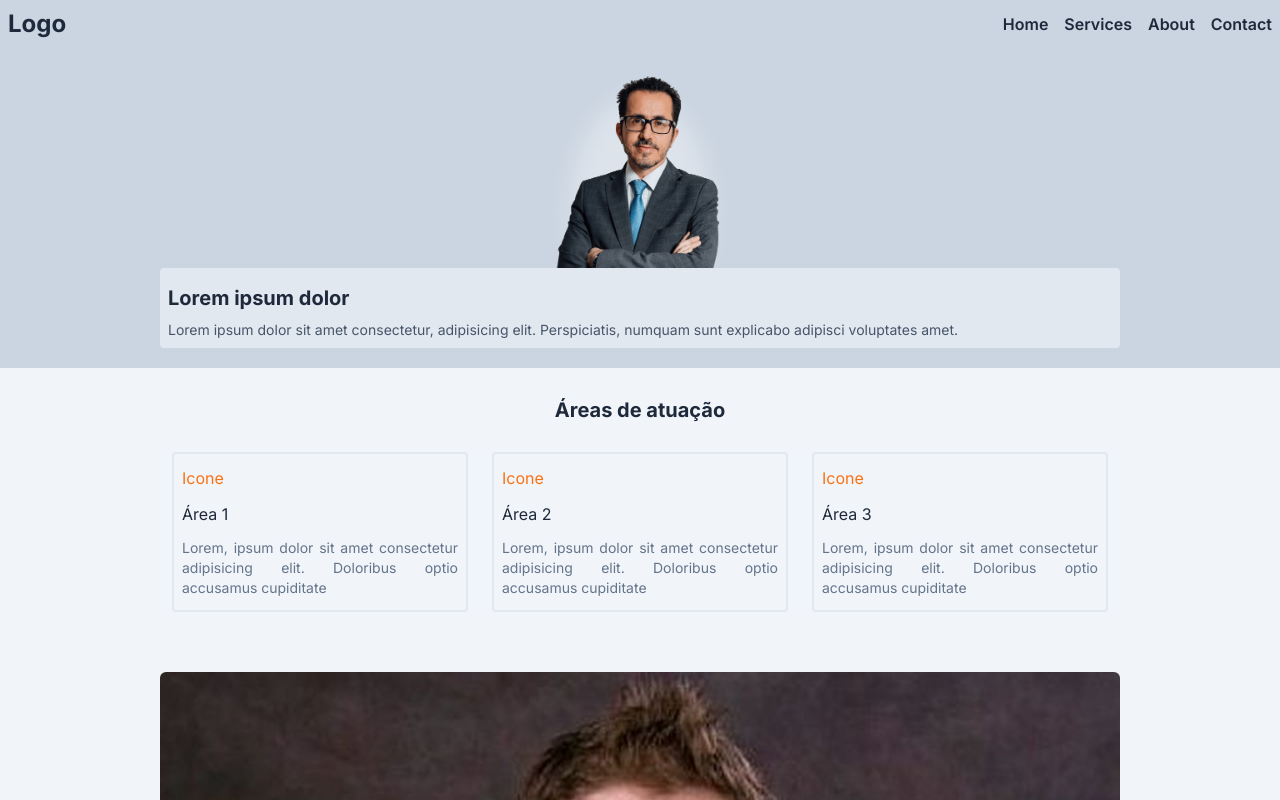
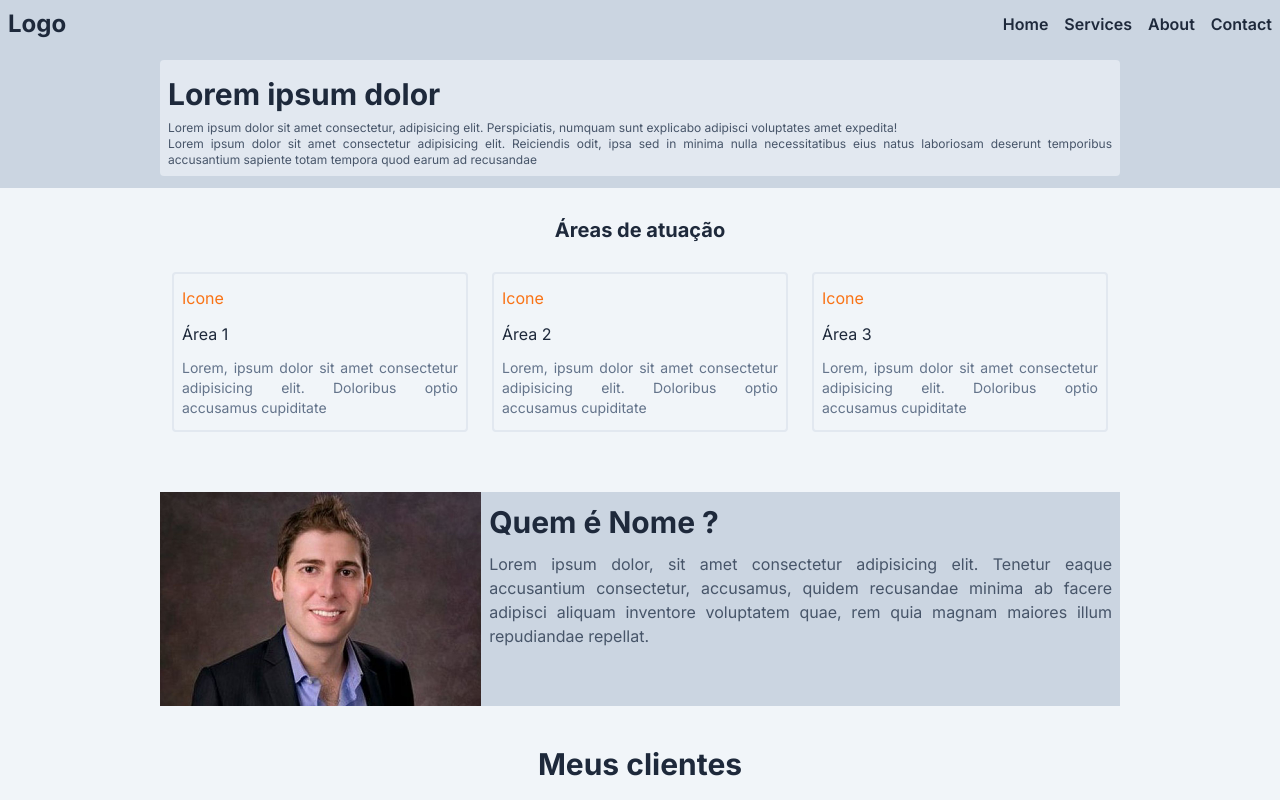
Before and after one commit to Luanzim1327/landing-page-lawyer, a Next.js app: page / in a window 1280 px wide. Shown: the top 800 px of the page. Built offline with nearby package versions, Linux system fonts and the light colour scheme.

Commit message:
AreaAtuacao/Comentarios:Checked

```diff
--- a/src/components/Header.jsx
+++ b/src/components/Header.jsx
@@ -10,38 +10,46 @@ export default function Header () {
     // const [menu , setMenu] = useState(0);
 
     let itemsList = ["Home" , "Services" , "About" , "Contact"];
-
+    // bg-slate-300
+    // bg-[url('https://i.pinimg.com/564x/83/12/bc/8312bc853dbf3af9e366cd7646b98a33.jpg')]
     return (
-        <header className="bg-slate-300">
+        <header className="relative bg-slate-300">
             <nav className="md:flex md:justify-between items-center text-slate-800">
-                <div className="flex justify-between items-center px-2">
+                <div className="bg-transparent flex justify-between items-center px-2">
                     <h2 className="font-bold text-2xl">Logo</h2>
                     <img className="md:hidden py-2" width={30} name="menu" src={"https://cdn.icon-icons.com/icons2/934/PNG/512/menu-button_icon-icons.com_72989.png"} alt="icon" />
                 </div>
-                <ul className="md:bg-transparent md:items-center flex flex-col text-center md:flex-row bg-slate-200">
+                <ul className=" md:bg-transparent md:items-center flex flex-col text-center md:flex-row bg-slate-200">
                     <ListItem items={itemsList}/>
                 </ul>
             </nav>
             <div className="
                 flex flex-col
+                md:flex md:flex-row
                 justify-center
                 w-3/4
                 mx-auto
                 py-5
+                md:py-0
             ">
-                <div className="flex justify-center">
-                    <Image src={AdvogadoFoto} width={200} alt="advogado"/>
+                <div className=" flex justify-center">
+                    <Image className="md:hidden" src={AdvogadoFoto} width={200} alt="advogado"/>
                 </div>
                 <div className="
                     flex flex-col
                     justify-center
+                    md:justify-start
+                    md:my-3
                   bg-slate-200
                     p-2
                     rounded
+
                   ">
-                    <h2 className="py-2 text-xl font-bold text-slate-800">Lorem ipsum dolor</h2>
-                    <p className="text-justify text-sm text-slate-600">Lorem ipsum dolor sit amet consectetur, adipisicing elit. Perspiciatis, numquam sunt explicabo adipisci voluptates amet.
+                    <h2 className="py-2 text-xl md:text-3xl font-bold text-slate-800">Lorem ipsum dolor</h2>
+                    <p className="text-justify text-sm md:text-xs text-slate-600">Lorem ipsum dolor sit amet consectetur, adipisicing elit. Perspiciatis, numquam sunt explicabo adipisci voluptates amet expedita!
                     </p>
+                    <p className="text-justify text-sm md:text-xs text-slate-600">Lorem ipsum dolor sit amet consectetur adipisicing elit. Reiciendis odit, ipsa sed in minima nulla necessitatibus eius natus laboriosam deserunt temporibus accusantium sapiente totam tempora quod earum ad recusandae</p>
+
                 </div>
             </div>
         </header>
--- a/src/components/Sobre.jsx
+++ b/src/components/Sobre.jsx
@@ -3,15 +3,16 @@ import SobreImagem from "../../public/sobre.jpeg"
 
 export default function Sobre () {
     return (
-        <section className="flex flex-col justify-center items-center py-5 w-3/4 mx-auto">
-            <div className="rounded-md overflow-hidden">
+        <section className="flex justify-center items-center py-5 w-3/4 mx-auto">
+            <div className="md:flex rounded-md overflow-hidde">
+                {/* Procurar uma imagem na vertical */}
                 <div className="w-full">
                     <Image src={SobreImagem} alt="profile"/>
                 </div>
                 <div className="bg-slate-300 px-2">
-                    <h2 className="py-3 text-slate-800 font-bold text-xl">Quem é Nome ?</h2>
+                    <h2 className="py-3 text-slate-800 font-bold text-xl md:text-3xl">Quem é Nome ?</h2>
                     <div className="text-slate-600 pb-2">
-                        <p className="text-sm">Lorem ipsum dolor, sit amet consectetur adipisicing elit. Tenetur eaque accusantium consectetur, accusamus, quidem recusandae minima ab facere adipisci aliquam inventore voluptatem quae, rem quia magnam maiores illum repudiandae repellat.</p>
+                        <p className="text-sm md:text-base md:text-justify">Lorem ipsum dolor, sit amet consectetur adipisicing elit. Tenetur eaque accusantium consectetur, accusamus, quidem recusandae minima ab facere adipisci aliquam inventore voluptatem quae, rem quia magnam maiores illum repudiandae repellat.</p>
                     </div>
                 </div>
             </div>
--- a/tailwind.config.js
+++ b/tailwind.config.js
@@ -10,7 +10,8 @@ module.exports = {
       backgroundImage: {
         'gradient-radial': 'radial-gradient(var(--tw-gradient-stops))',
         'gradient-conic':
-          'conic-gradient(from 180deg at 50% 50%, var(--tw-gradient-stops))',
+        'conic-gradient(from 180deg at 50% 50%, var(--tw-gradient-stops))',
+        'header-background' : "url('https://i.pinimg.com/564x/83/12/bc/8312bc853dbf3af9e366cd7646b98a33.jpg')"
       },
     },
   },
```
